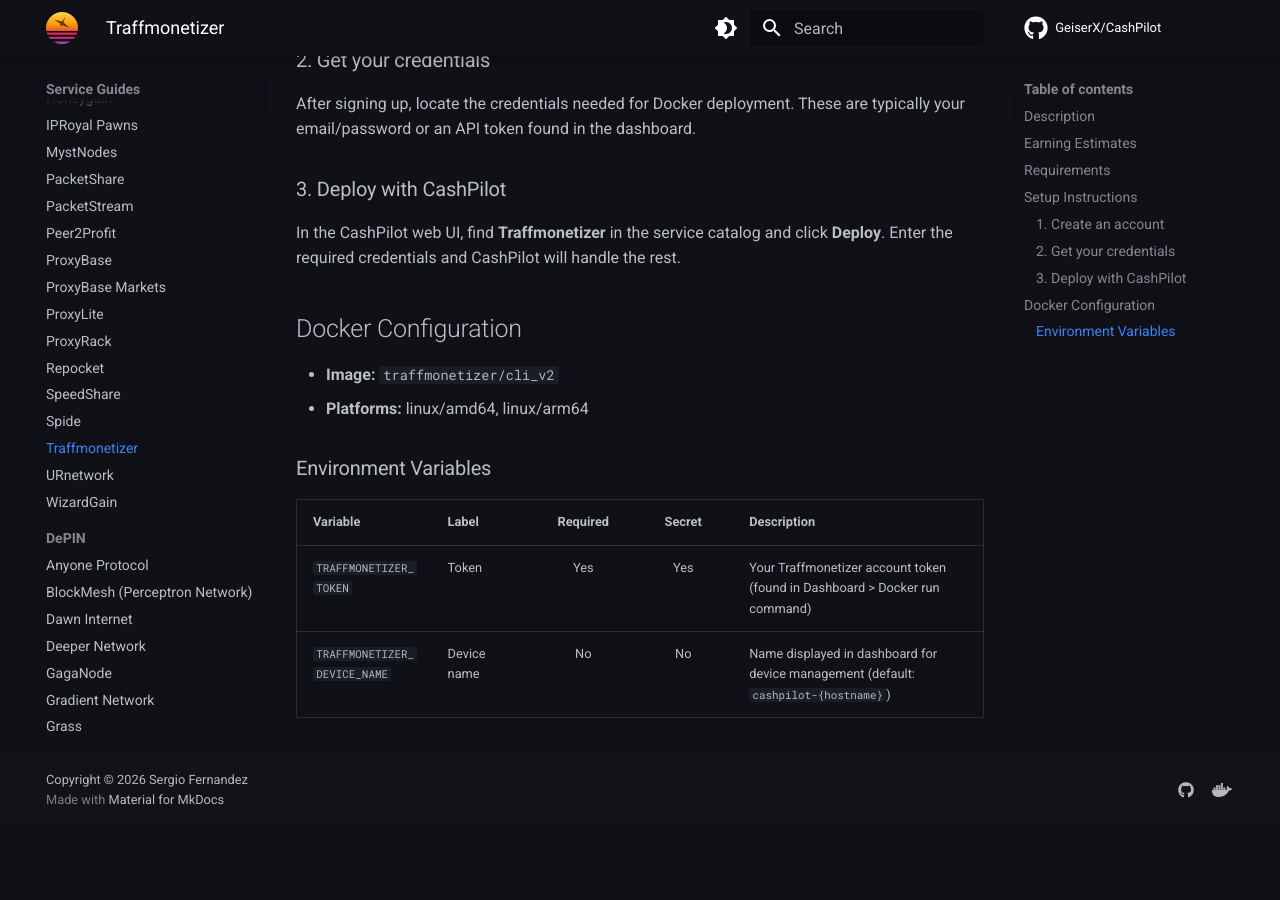
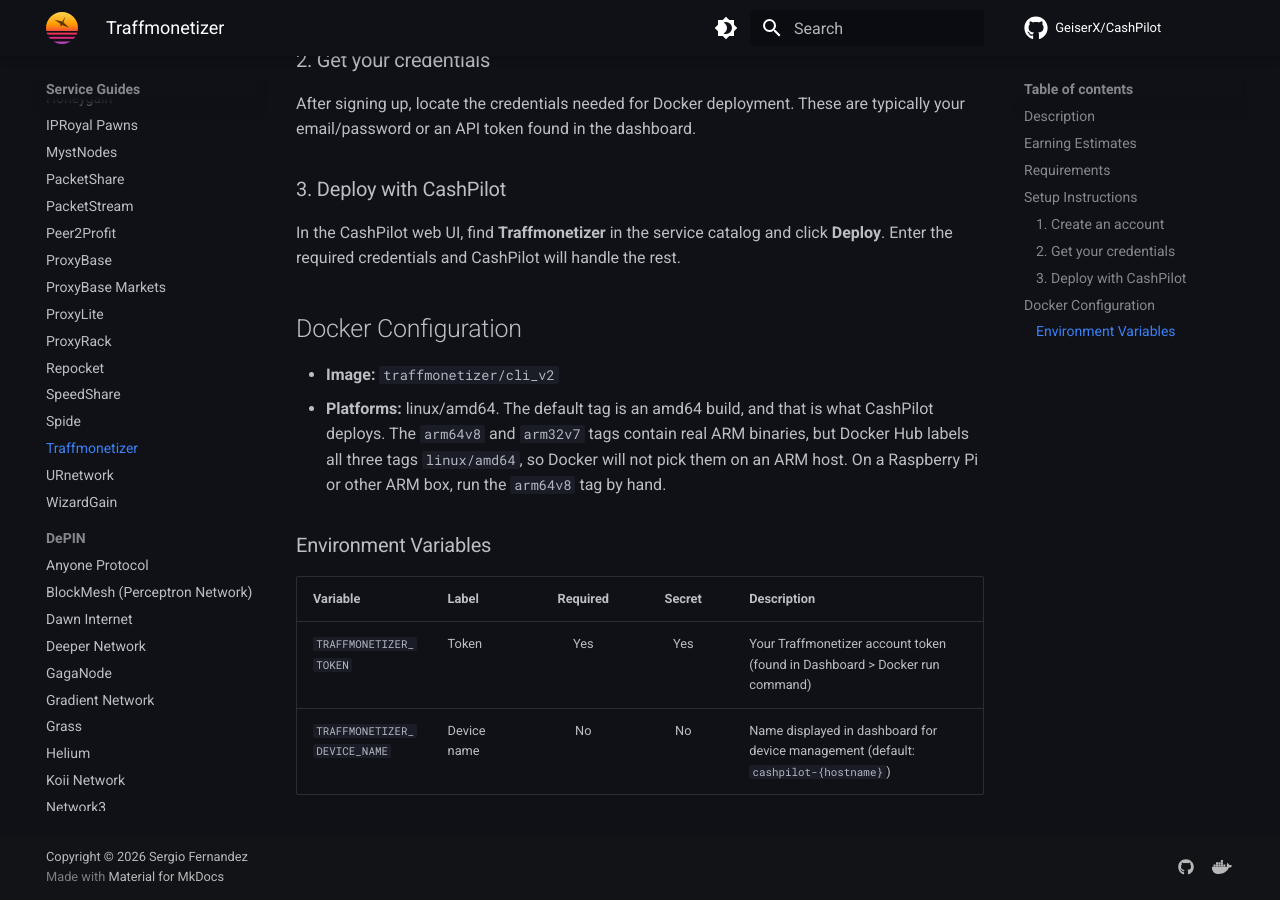
Before and after one commit to GeiserX/CashPilot, an MkDocs documentation site: the page built from docs/guides/traffmonetizer.md, in a window 1280 px wide and 900 px high, scrolled down 1551 px. Built offline with MkDocs 1.6.1 and Material for MkDocs 9.7.7, drawn with Linux system fonts in a browser that asks for light colours; comment, search, counter and statistics services are not loaded; before the commit the page ends 2374 px from its top, so only the background shows below that.

Commit message:
docs(traffmonetizer): the image is amd64 only; the ARM tags exist but are mislabelled (#364)
Docker Hub labels every traffmonetizer/cli_v2 tag linux/amd64. The default tag, which CashPilot deploys, is an amd64 build. The arm64v8 and arm32v7 tags carry real ARM binaries but Docker will not pick them on an ARM host, so the guide now says so and tells ARM users to run arm64v8 by hand.

Reported and first fixed by @Mluo2011.

```diff
--- a/docs/guides/traffmonetizer.md
+++ b/docs/guides/traffmonetizer.md
@@ -48,7 +48,7 @@
 ## Docker Configuration
 
 - **Image:** `traffmonetizer/cli_v2`
-- **Platforms:** linux/amd64, linux/arm64
+- **Platforms:** linux/amd64. The default tag is an amd64 build, and that is what CashPilot deploys. The `arm64v8` and `arm32v7` tags contain real ARM binaries, but Docker Hub labels all three tags `linux/amd64`, so Docker will not pick them on an ARM host. On a Raspberry Pi or other ARM box, run the `arm64v8` tag by hand.
 
 ### Environment Variables
 
```
